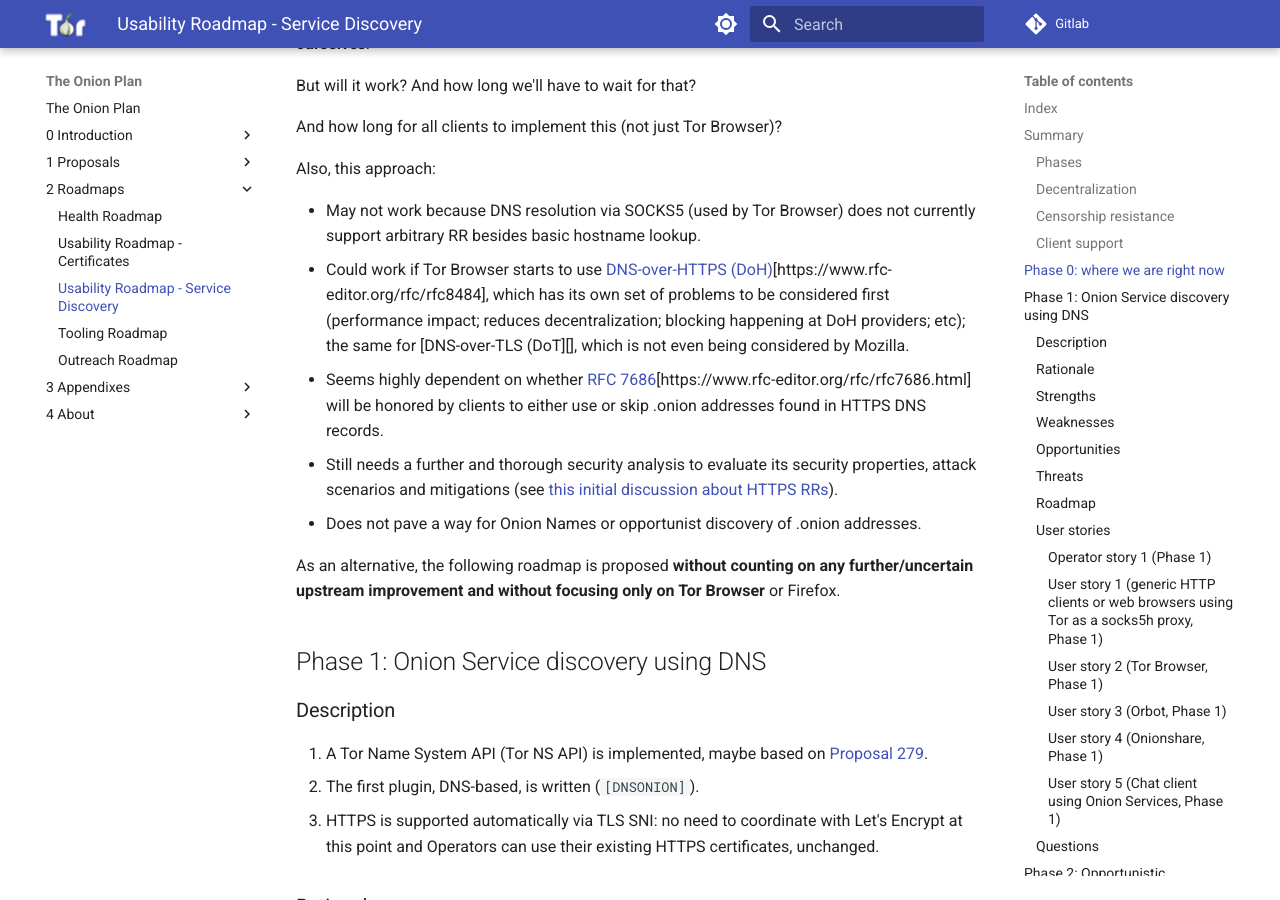
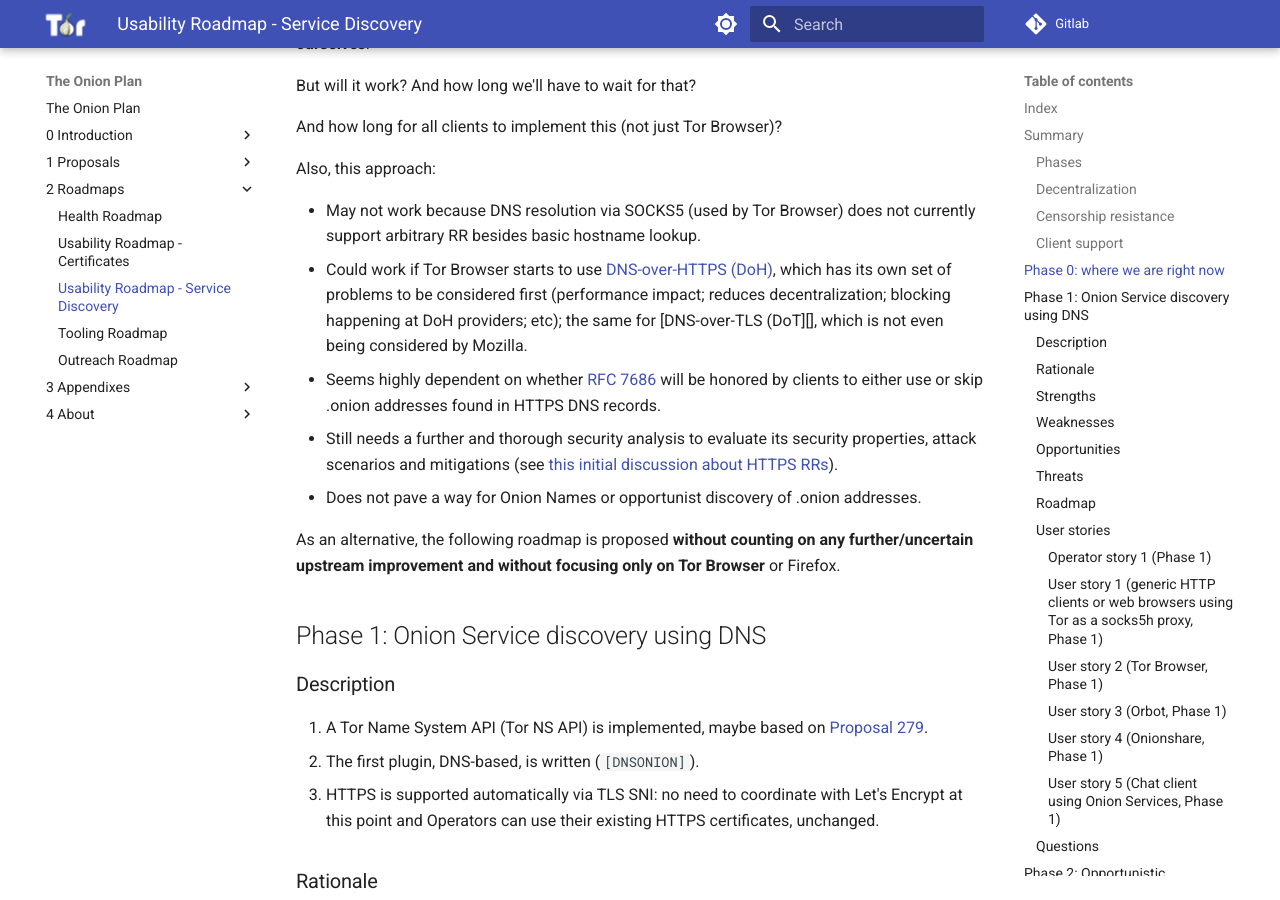
Before and after one commit to offsoc/onionplan, an MkDocs documentation site: the page built from docs/2 - Roadmaps/03 - Roadmap: Usability Proposal - Service Discovery.md, in a window 1280 px wide and 900 px high, scrolled down 4556 px. Built offline with MkDocs 1.6.1 and Material for MkDocs 9.7.7, drawn with Linux system fonts in a browser that asks for light colours; part of the change alters nothing that is shown; some of the changed text lies outside the part shown.

Commit message:
Fix: Service Discovery: links

```diff
--- a/docs/2 - Roadmaps/03 - Roadmap: Usability Proposal - Service Discovery.md
+++ b/docs/2 - Roadmaps/03 - Roadmap: Usability Proposal - Service Discovery.md
@@ -85,12 +85,11 @@ Also, this approach:
 
 * May not work because DNS resolution via SOCKS5 (used by Tor Browser) does not
   currently support arbitrary RR besides basic hostname lookup.
-* Could work if Tor Browser starts to use [DNS-over-HTTPS (DoH)][https://www.rfc-editor.org/rfc/rfc8484], which has
+* Could work if Tor Browser starts to use [DNS-over-HTTPS (DoH)][], which has
   its own set of problems to be considered first (performance impact; reduces
   decentralization; blocking happening at DoH providers; etc); the same for
   [DNS-over-TLS (DoT][], which is not even being considered by Mozilla.
-* Seems highly dependent on whether [RFC
-  7686][https://www.rfc-editor.org/rfc/rfc7686.html] will be honored by clients
+* Seems highly dependent on whether [RFC 7686][] will be honored by clients
   to either use or skip .onion addresses found in HTTPS DNS records.
 * Still needs a further and thorough security analysis to evaluate its security properties,
   attack scenarios and mitigations (see [this initial discussion about HTTPS RRs][]).
@@ -173,10 +172,8 @@ Browser** or Firefox.
 2. Reuse the existing discussions and proposals about where and how to
    implement alternative naming systems (like [Proposal 279][]).
 3. Take advantage of the TLS SNI extension to reuse existing HTTPS certificates
-   with Onion Services and should be fully compatible with ECH (Encrypted Client
-   Hello) after
-   [draft-ietf-tls-esni-15][https://datatracker.ietf.org/doc/draft-ietf-tls-esni/]
-   gets approved and implemented.
+   with Onion Services and should be fully compatible with ECH (Encrypted
+   Client Hello) after [draft-ietf-tls-esni-15][] gets approved and implemented.
 4. Give time for other implementations to mature ([Sauteed Onions][]; Onion
    Names) while providing to the community a practical way to solve the
    human-readability issue of Onion Service addresses.
```
